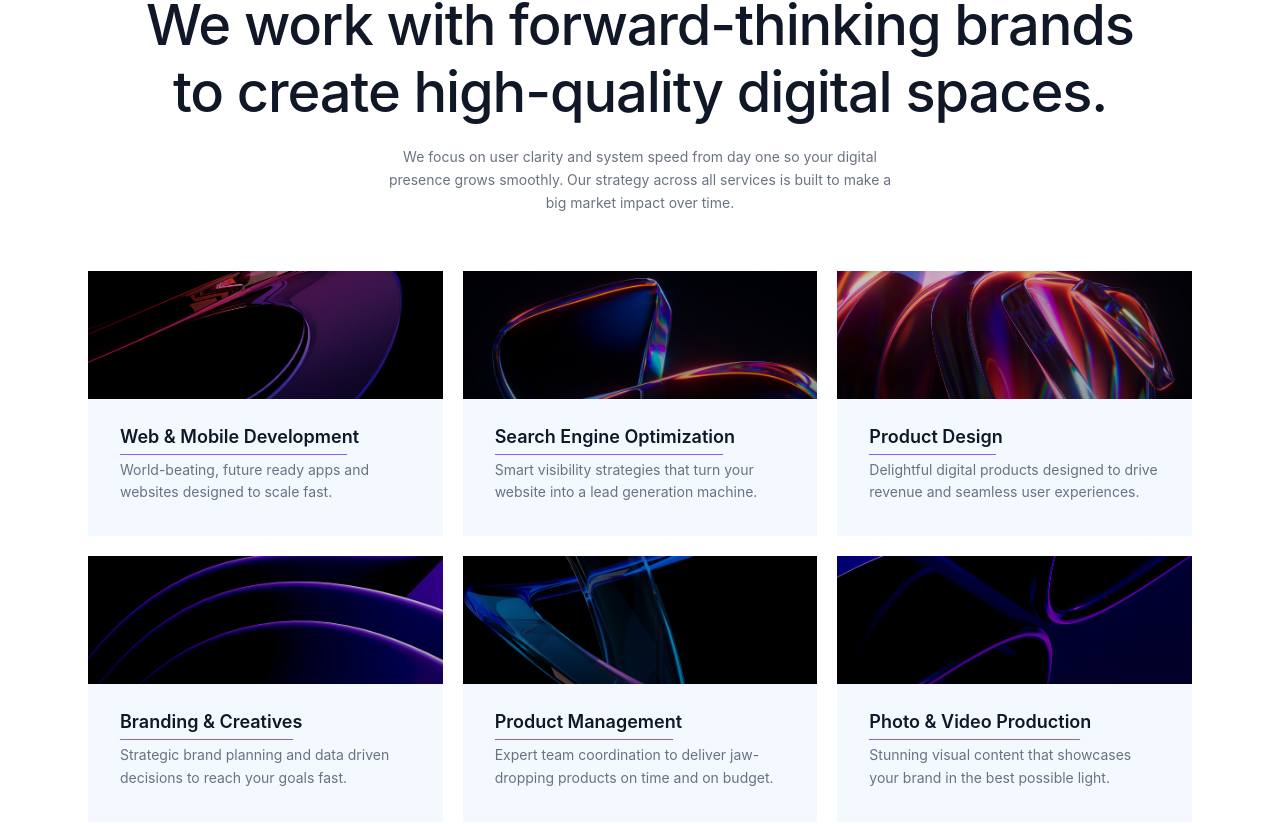
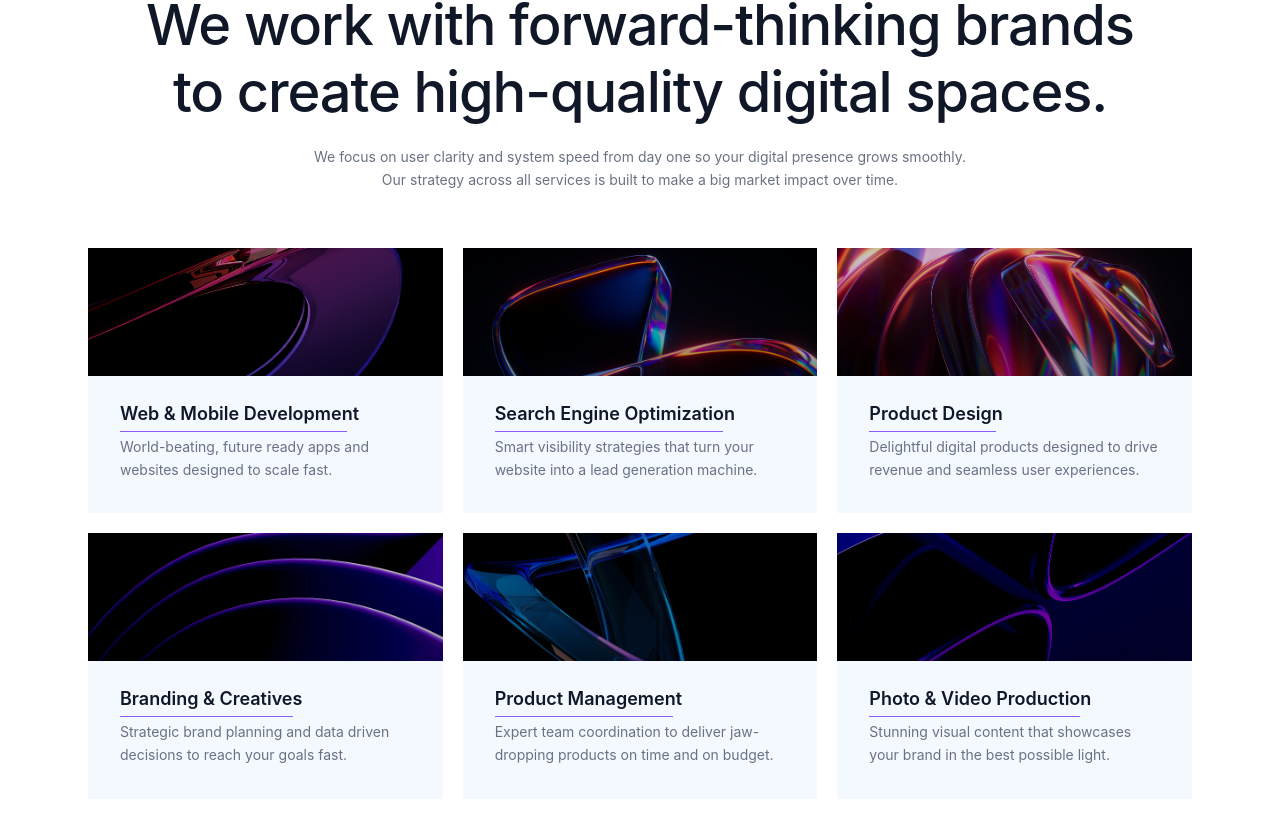
Before and after one commit to Akshay-m77/fobex, a React (Vite) app: page / in a window 1280 px wide. Shown: the part 904-1728 px from the top of the page. Built offline with nearby package versions, Linux system fonts and the light colour scheme; a web font is replaced by a local one.

Commit message:
subtitle fix in features

```diff
--- a/src/components/Features.tsx
+++ b/src/components/Features.tsx
@@ -51,8 +51,8 @@ export default function Features() {
                     <h2 className="text-[3.5rem] max-md:text-[2.2rem] font-medium leading-[1.2] tracking-[-0.02em] text-gray-900 mb-5">
                         We work with forward-thinking brands <br /> to create high-quality digital spaces.
                     </h2>
-                    <p className="text-sm text-gray-500 max-w-[520px] mx-auto leading-relaxed">
-                        We focus on user clarity and system speed from day one so your digital presence grows smoothly.
+                    <p className="text-sm text-gray-500 mx-auto leading-relaxed">
+                        We focus on user clarity and system speed from day one so your digital presence grows smoothly.<br className="hidden md:block" />
                         Our strategy across all services is built to make a big market impact over time.
                     </p>
                 </div>
```
